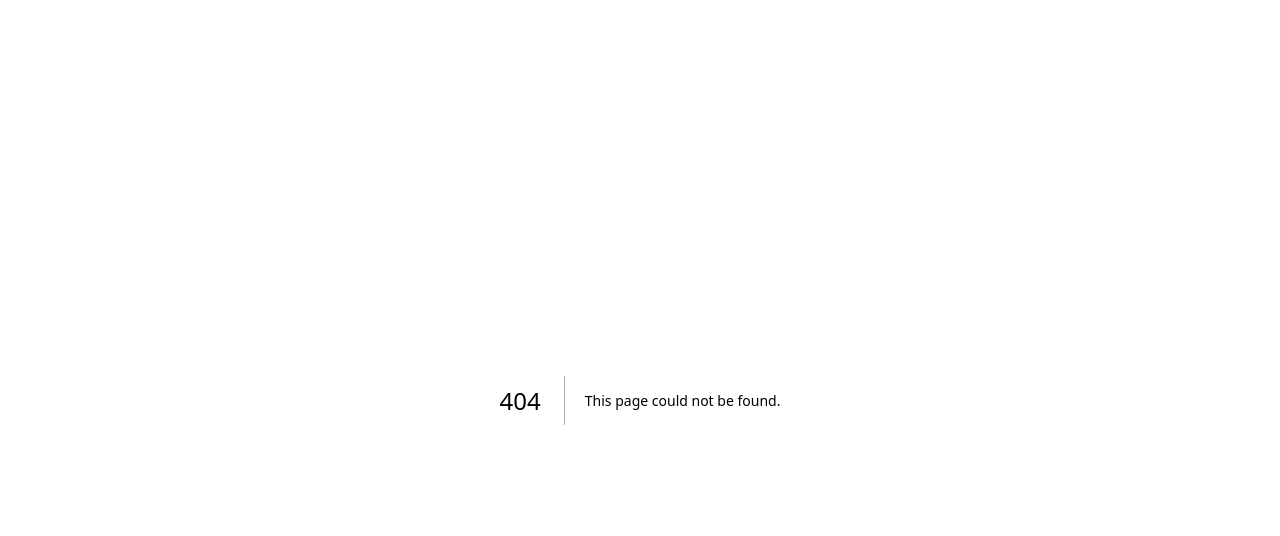
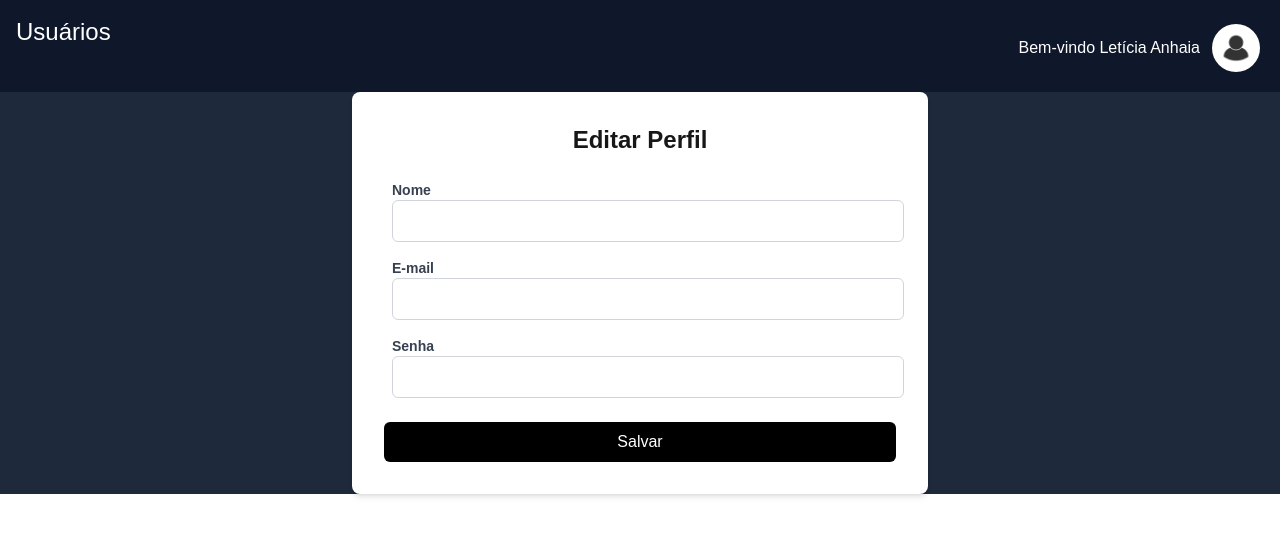
Before and after one commit to Giovani-RodriguesS/projeto_iot, a Next.js app in the folder app/FrontEnd/Views/iot/: page /devices/profile in a window 1280 px wide. Before the commit this address had no page. Shown: the top 536 px of the page. Built offline with nearby package versions, Linux system fonts and the light colour scheme.

Commit message:
chore:new folder

```diff
--- /dev/null
+++ b/app/FrontEnd/Views/iot/src/app/devices/profile/page.tsx
@@ -0,0 +1,44 @@
+import Header from "@/components/Header";
+import React from "react";
+
+export default function Profile() {
+    return (
+        <div className="flex">
+            <div className="flex-1 flex flex-col">
+                <Header title="Usuários" username="Letícia Anhaia" />
+                <main className="flex-1 flex justify-center items-center bg-slate-800">
+
+                    <div className="bg-white p-8 rounded-lg shadow-md w-full max-w-xl">
+                        <h2 className="text-2xl font-bold mb-6 text-center">Editar Perfil</h2>
+                        <form>
+                            <div className="mb-4">
+                                <label htmlFor="name" className="formLabel">
+                                    Nome
+                                </label>
+                                <input type="text" id="name" name="name" required className="formInput" />
+                            </div>
+
+                            <div className="mb-4">
+                                <label htmlFor="email" className="formLabel">
+                                    E-mail
+                                </label>
+                                <input type="email" id="email" name="email" required className="formInput" />
+                            </div>
+
+                            <div className="mb-6">
+                                <label htmlFor="senha" className="formLabel">
+                                    Senha
+                                </label>
+                                <input type="password" id="password" name="senha" required className="formInput" />
+                            </div>
+
+                            <button type="submit" className="btnSave">Salvar</button>
+
+                        </form>
+                    </div>
+
+                </main>
+            </div>
+        </div>
+    );
+}
```
